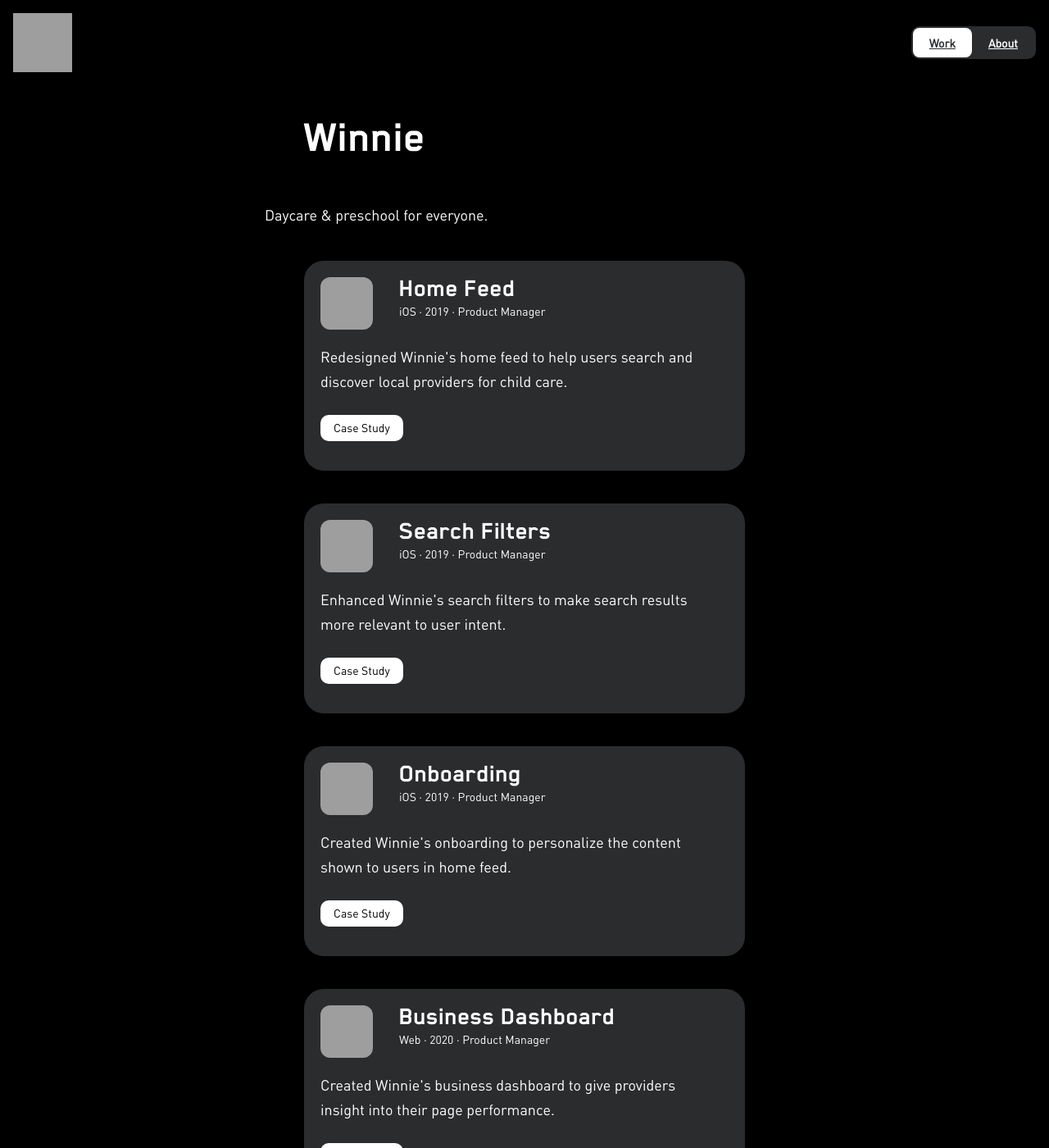
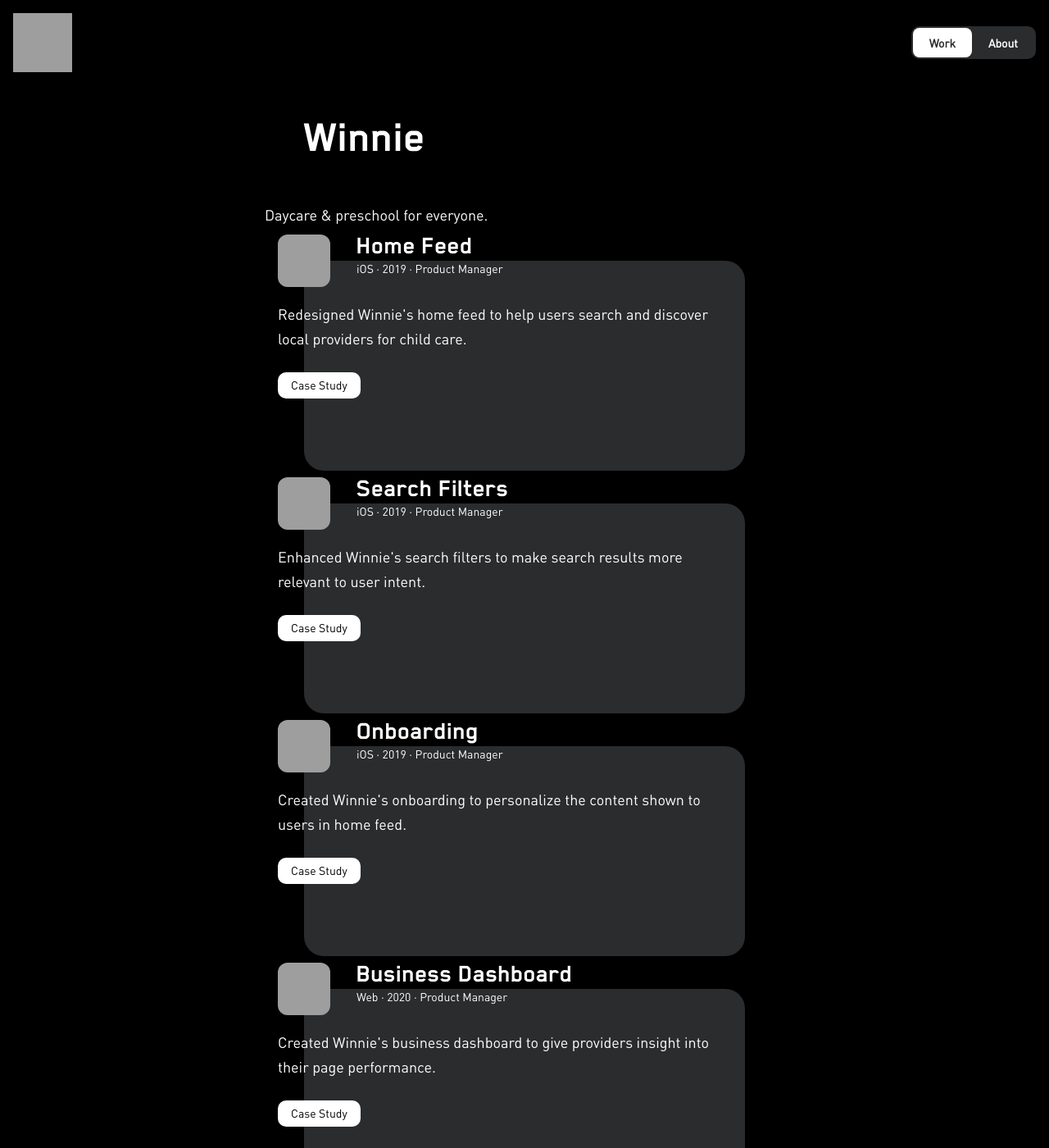
Before and after one commit to jotd/jotd-portfolio, a Jekyll site: the page work/index.html, which Jekyll copies as it is, in a window 1280 px wide and 1400 px high. Shown: the whole window at 82% size. Built offline with Jekyll 4.4.1, drawn with Linux system fonts in a browser that asks for light colours; grey boxes are pictures that could not be loaded.

Commit message:
Update styles.css

```diff
--- a/css/styles.css
+++ b/css/styles.css
@@ -1,4 +1,5 @@
 
+/* Font Face */
 @font-face {
   font-family: "blender_probold";
   src: url("/css/fonts/blender_pro_bold-webfont.woff") format("woff"); }
@@ -10,6 +11,9 @@
 @font-face {
   font-family: "dinregular";
   src: url("/css/fonts/din_regular-webfont.woff") format("woff"); }
+/* ----------------- */
+
+
 
 body {
   background-color: #000000 !important; }
@@ -26,7 +30,7 @@
 a:visited,
 a:focus,
 a:active {
-  text-decoration: underline !important; }
+  text-decoration: none; }
 
 .hide-scroll {
   overflow: hidden; }
@@ -503,7 +507,7 @@
             animation: popIn ease 1.2s;
     background-color: #2a2c2e; } }
 
-.work-description {
+/* .work-description {
   position: absolute;
   left: 0%;
   top: 0%;
@@ -528,7 +532,7 @@
     -webkit-box-pack: justify;
     -webkit-justify-content: space-between;
         -ms-flex-pack: justify;
-            justify-content: space-between; } }
+            justify-content: space-between; } } */
 
 .work-logo {
   width: 64px;
@@ -545,6 +549,8 @@
     margin-top: -32px;
     border-radius: 16px; } }
 
+/* Case Study Project – Title  */
+
 .title {
   font-family: "blender_probold";
   color: #ffffff;
@@ -553,6 +559,7 @@
   margin-left: 64px;
   margin-bottom: -12px;
   width: 100%; }
+
 
 @media screen and (max-width: 767px) {
   .title {
@@ -563,6 +570,8 @@
     margin-left: 40px;
     margin-bottom: -12px;
     width: 100%; } }
+
+/* Case Study Project – Metadata  */
 
 .work-metadata {
   font-family: "dinregular";
@@ -582,6 +591,7 @@
     margin-bottom: -32px;
     width: 100%; } }
 
+/* Case Study – Description  */
 .blurb {
   position: relative;
   font-family: "dinregular";
@@ -609,6 +619,9 @@
     width: 100%;
     margin-right: 5%; } }
 
+
+
+/* Case Study */
 .tag {
   padding: 4px 16px 4px 16px;
   background: #ffffff;
@@ -623,28 +636,4 @@
   font-size: 14px;
   line-height: 1.7em;
   color: #000000; }
-
-/*
-.table {
-  display: -webkit-box;
-  display: -webkit-flex;
-  display: -ms-flexbox;
-  display: flex;
-  max-width: 700px;
-  margin: 0 auto;
-  margin-bottom: 80px; }
-
-.table-link {
-  display: -webkit-box;
-  display: -webkit-flex;
-  display: -ms-flexbox;
-  display: flex;
-  max-width: 700px;
-  margin: 0 auto;
-  -webkit-box-pack: justify;
-  -webkit-justify-content: space-between;
-      -ms-flex-pack: justify;
-          justify-content: space-between;
-  -webkit-flex-wrap: wrap;
-      -ms-flex-wrap: wrap;
-          flex-wrap: wrap; } */
+/* -------------------------------------- */
```
